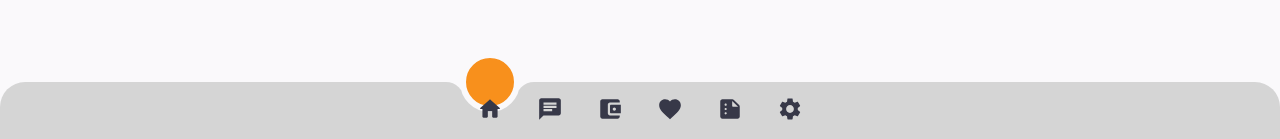
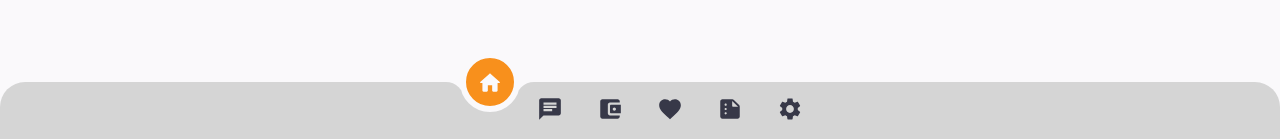
Before and after one commit to shahzodmaxammatov288/food-delivery, a React (Create React App) app: page / in a window 1280 px wide. Shown: the part 658-797 px from the top of the page. Built offline with nearby package versions, Linux system fonts and the light colour scheme.

Commit message:
navbar link home active added

```diff
--- a/src/App.js
+++ b/src/App.js
@@ -39,7 +39,7 @@ function App() {
       <div className="bottomMenu">
         <ul id="menu">
           {/* prettier-ignory */}
-          <MenuContainer link={"#"} icon={<HomeRounded />} />
+          <MenuContainer link={"#"} icon={<HomeRounded />} isHome />
           {/* prettier-ignory */}
           <MenuContainer link={"#"} icon={<Chat />} />
           {/* prettier-ignory */}
--- a/src/Components/MenuContainer.js
+++ b/src/Components/MenuContainer.js
@@ -1,8 +1,8 @@
 import React from "react";
 
-function MenuContainer({ link, icon }) {
+function MenuContainer({ link, icon, isHome }) {
   return (
-    <li>
+    <li className={isHome ? "active" : ""}>
       <a href={link}>
         <span className="icon">{icon}</span>
       </a>
```
